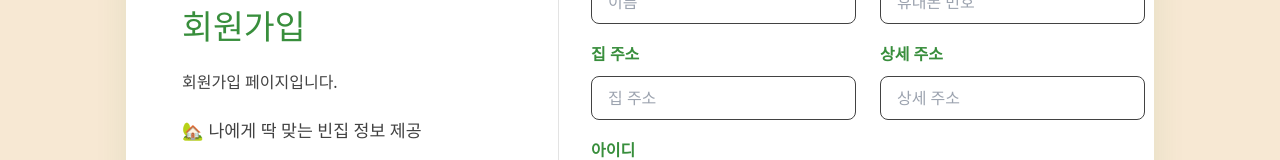
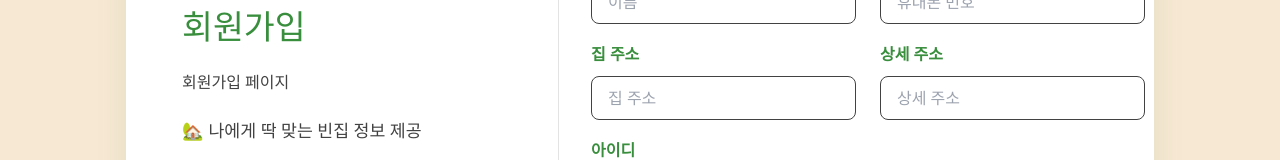
Before and after one commit to comonkeyy/FrontEnd, a React (Vite) app: page /signup in a window 1280 px wide. Shown: the part 246-406 px from the top of the page. Built offline with nearby package versions, Linux system fonts and the light colour scheme.

Commit message:
feat: 브랜치 테스트

```diff
--- a/src/pages/SignUpPage/SignUpPage.tsx
+++ b/src/pages/SignUpPage/SignUpPage.tsx
@@ -7,7 +7,7 @@ export default function SignUpPage() {
       <div className="signup-container">
         <section className="signup-info">
           <h1>회원가입</h1>
-          <p>회원가입 페이지입니다.</p>
+          <p>회원가입 페이지</p>
           <ul>
             <li>🏡 나에게 딱 맞는 빈집 정보 제공</li>
             <li>🤝 안전하고 신뢰할 수 있는 매칭 시스템</li>
```
